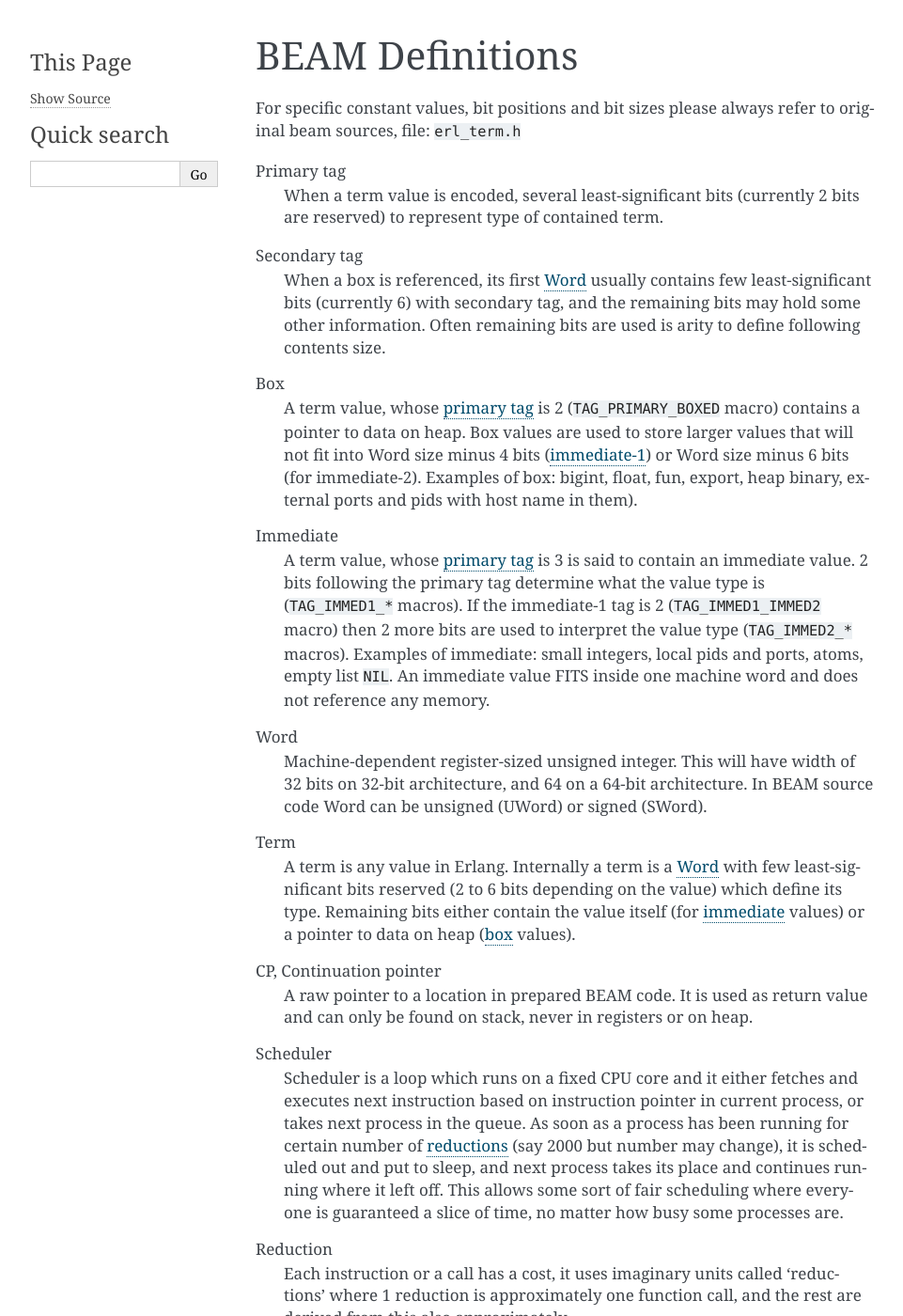
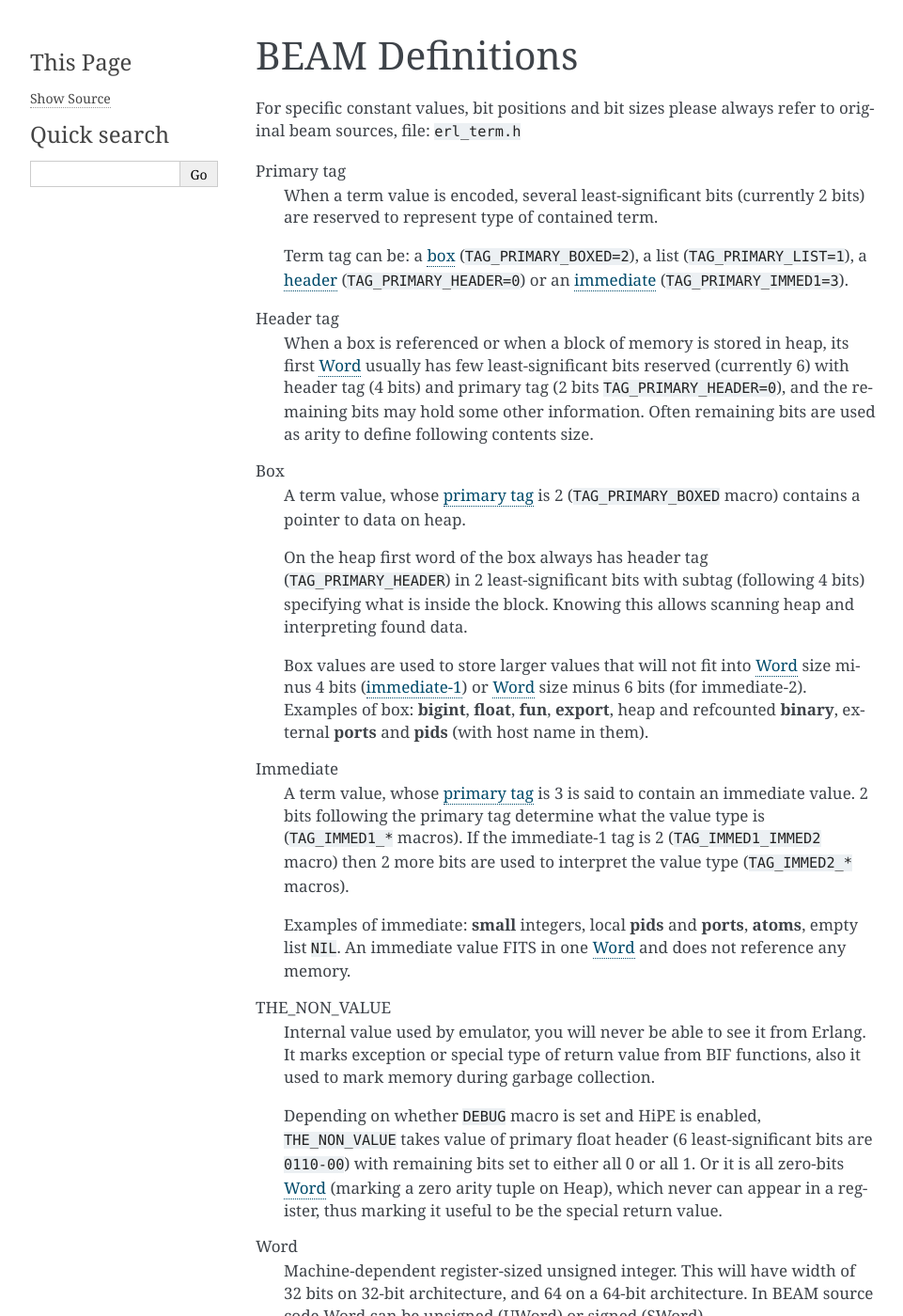
Before and after one commit to kvakvs/beam-wisdoms, a Sphinx documentation site: the page built from docs/source/definitions.rst, in a window 1280 px wide and 1400 px high. Shown: the whole window at 94% size, without its empty margins (148-1109 px from the left). Built offline with Sphinx 7.4.7, drawn with Linux system fonts in a browser that asks for light colours.

Commit message:
Memory layout

```diff
--- a/docs/source/definitions.rst
+++ b/docs/source/definitions.rst
@@ -4,73 +4,110 @@
 For specific constant values, bit positions and bit sizes please always
 refer to original beam sources, file: ``erl_term.h``
 
-.. _primary-tag-label:
+.. _def-primary-tag:
 
 Primary tag
     When a term value is encoded, several least-significant bits (currently
-    2 bits are reserved) to represent type of contained term.
+    2 bits) are reserved to represent type of contained term.
 
-Secondary tag
-    When a box is referenced, its first :ref:`Word <word-label>` usually contains
-    few least-significant bits (currently 6) with secondary tag, and the
+    Term tag can be:
+    a :ref:`box <def-box>` (``TAG_PRIMARY_BOXED=2``),
+    a list (``TAG_PRIMARY_LIST=1``),
+    a :ref:`header <def-header>` (``TAG_PRIMARY_HEADER=0``)
+    or an :ref:`immediate <def-immed>` (``TAG_PRIMARY_IMMED1=3``).
+
+.. _def-header:
+
+Header tag
+    When a box is referenced or when a block of memory is stored in heap,
+    its first :ref:`Word <def-word>` usually has few least-significant bits
+    reserved (currently 6) with header tag (4 bits)
+    and primary tag (2 bits ``TAG_PRIMARY_HEADER=0``), and the
     remaining bits may hold some other information. Often remaining bits are
-    used is arity to define following contents size.
+    used as arity to define following contents size.
 
-.. _box-label:
+.. _def-box:
 
 Box
-    A term value, whose :ref:`primary tag <primary-tag-label>` is 2
-    (``TAG_PRIMARY_BOXED`` macro) contains a pointer to data on heap. Box values
-    are used to store larger values that will not fit into Word size minus
-    4 bits (:ref:`immediate-1 <immediate-label>`) or Word size minus 6 bits
-    (for immediate-2). Examples of box: bigint, float, fun, export, heap binary,
-    external ports and pids with host name in them).
+    A term value, whose :ref:`primary tag <def-primary-tag>` is 2
+    (``TAG_PRIMARY_BOXED`` macro) contains a pointer to data on heap.
 
-.. _immediate-label:
+    On the heap first word of the box always has header tag
+    (``TAG_PRIMARY_HEADER``) in 2 least-significant bits
+    with subtag (following 4 bits) specifying what is inside the block. Knowing
+    this allows scanning heap and interpreting found data.
+
+    Box values are used to store larger values that will not fit into
+    :ref:`Word <def-word>` size minus 4 bits (:ref:`immediate-1 <def-immed>`)
+    or :ref:`Word <def-word>` size minus 6 bits
+    (for immediate-2). Examples of box:
+    **bigint**, **float**, **fun**, **export**, heap and refcounted **binary**,
+    external **ports** and **pids** (with host name in them).
+
+.. _def-immed:
 
 Immediate
-    A term value, whose :ref:`primary tag <primary-tag-label>` is 3 is said to
+    A term value, whose :ref:`primary tag <def-primary-tag>` is 3 is said to
     contain an immediate value. 2 bits following the primary tag determine what
     the value type is (``TAG_IMMED1_*`` macros). If the immediate-1 tag is 2
     (``TAG_IMMED1_IMMED2`` macro) then 2 more bits are used to interpret the
-    value type (``TAG_IMMED2_*`` macros). Examples of immediate: small integers,
-    local pids and ports, atoms, empty list ``NIL``. An immediate value FITS
-    inside one machine word and does not reference any memory.
+    value type (``TAG_IMMED2_*`` macros).
 
-.. _word-label:
+    Examples of immediate:
+    **small** integers, local **pids** and **ports**, **atoms**,
+    empty list ``NIL``.
+    An immediate value FITS in one :ref:`Word <def-word>`
+    and does not reference any memory.
+
+.. _def-nonvalue:
+
+THE_NON_VALUE
+    Internal value used by emulator, you will never be able to see it from Erlang.
+    It marks exception or special type of return value from BIF functions, also
+    it used to mark memory during garbage collection.
+
+    Depending on whether ``DEBUG`` macro is set and HiPE is enabled,
+    ``THE_NON_VALUE`` takes value of primary float header
+    (6 least-significant bits are ``0110-00``) with remaining bits set
+    to either all 0 or all 1. Or it is all zero-bits :ref:`Word <def-word>`
+    (marking a zero arity tuple on Heap), which never can appear in a register,
+    thus marking it useful to be the special return value.
+
+.. _def-word:
 
 Word
     Machine-dependent register-sized unsigned integer. This will have width of
     32 bits on 32-bit architecture, and 64 on a 64-bit architecture.
     In BEAM source code Word can be unsigned (UWord) or signed (SWord).
 
-.. _term-label:
+.. _def-term:
 
 Term
-    A term is any value in Erlang. Internally a term is a :ref:`Word <word-label>`
+    A term is any value in Erlang. Internally a term is a :ref:`Word <def-word>`
     with few least-significant bits reserved (2 to 6 bits depending on the value)
     which define its type. Remaining bits either contain the value itself (for
-    :ref:`immediate <immediate-label>` values) or a pointer to data on heap
-    (:ref:`box <box-label>` values).
+    :ref:`immediate <def-immed>` values) or a pointer to data on heap
+    (:ref:`box <def-box>` values).
 
-.. _cp-label:
+.. _def-cp:
+
 CP, Continuation pointer
     A raw pointer to a location in prepared BEAM code. It is used as return
     value and can only be found on stack, never in registers or on heap.
 
-.. _scheduler-label:
+.. _def-scheduler:
 
 Scheduler
     Scheduler is a loop which runs on a fixed CPU core and it either fetches
     and executes next instruction based on instruction pointer in current
     process, or takes next process in the queue. As soon as a process has been
-    running for certain number of :ref:`reductions <reduction-label>` (say 2000
+    running for certain number of :ref:`reductions <def-reduction>` (say 2000
     but number may change), it is scheduled out and put to sleep, and next
     process takes its place and continues running where it left off. This allows
     some sort of fair scheduling where everyone is guaranteed a slice of time,
     no matter how busy some processes are.
 
-.. _reduction-label:
+.. _def-reduction:
 
 Reduction
     Each instruction or a call has a cost, it uses imaginary units called
--- a/docs/source/eli5-atoms.rst
+++ b/docs/source/eli5-atoms.rst
@@ -14,7 +14,7 @@
 
 During BEAM module loading atom values are read and looked up in atom table,
 atom names are replaced with their integer values, tagged as Atom
-:ref:`immediate <immediate-label>`, and henceforth atom integer value is used
+:ref:`immediate <def-immed>`, and henceforth atom integer value is used
 everywhere in the code.
 
 Externally (over network and on disk) internal values cannot be used, because
--- a/docs/source/index.rst
+++ b/docs/source/index.rst
@@ -27,3 +27,4 @@
 
     definitions
     data-sizes
+    memory-layout
```
Also changed, not shown: docs/source/data-sizes.rst (+7 -7 lines), docs/source/eli5-processes.rst (+5 -5 lines), docs/source/memory-layout.rst (added, +131 -0 lines).
